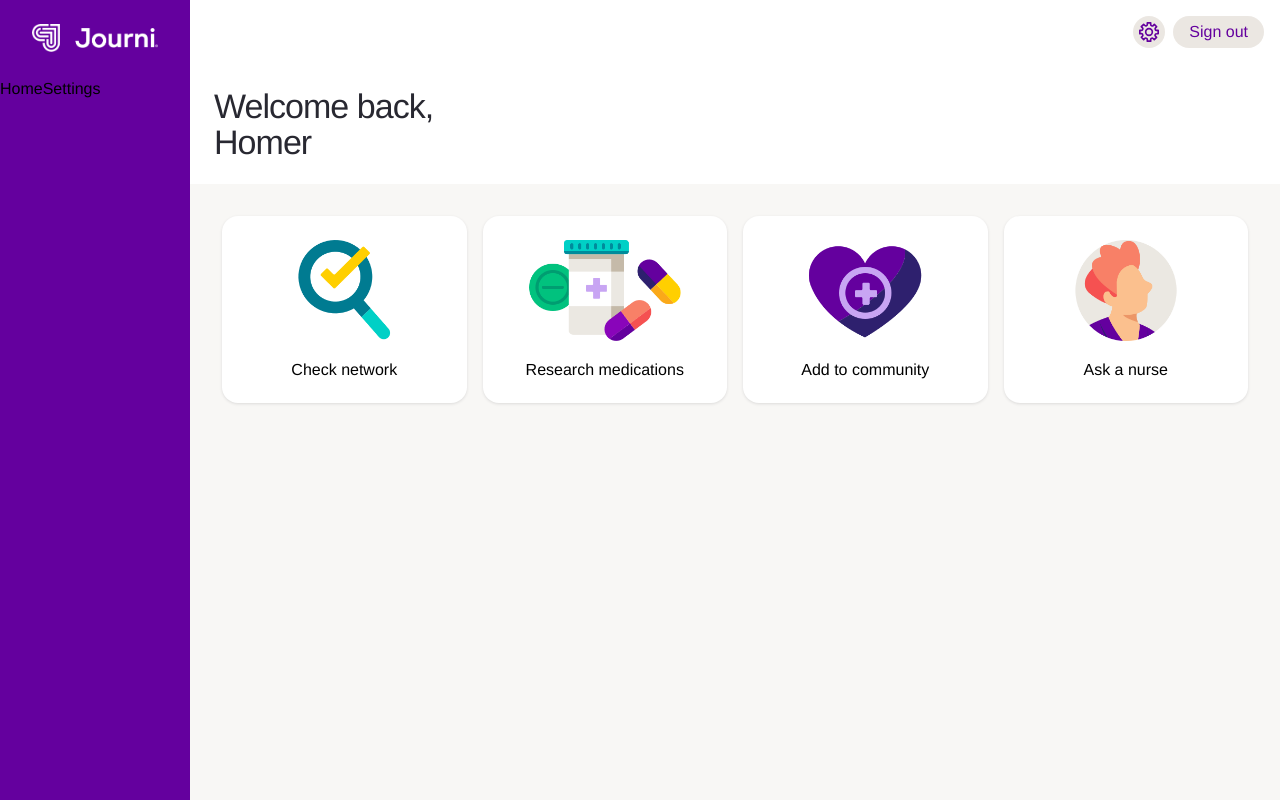
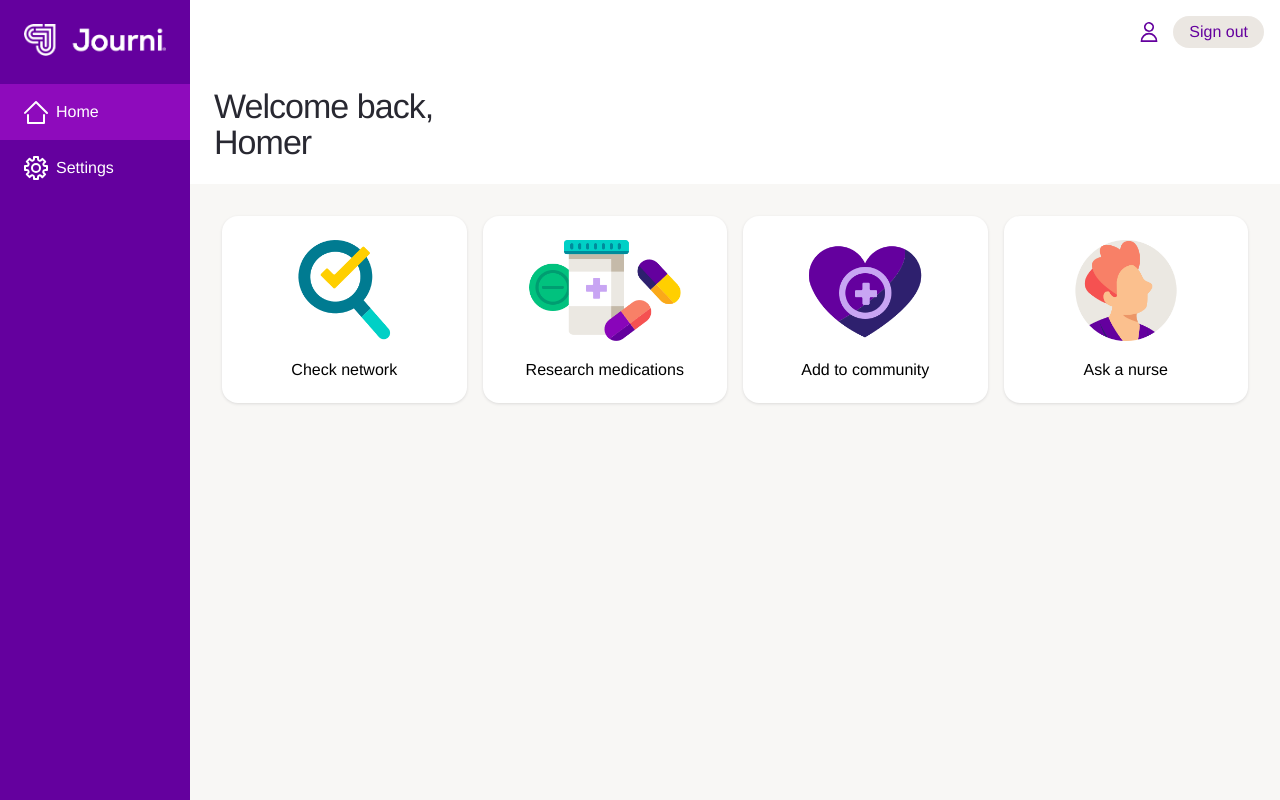
Before and after one commit to joefraley/arstoiarestn, a React (Create React App) app: page / in a window 1280 px wide. Built offline with nearby package versions, Linux system fonts and the light colour scheme; a web font is replaced by a local one.

Commit message:
Epic sidebar and header updates

```diff
--- a/src/scenes/layout/components/header.tsx
+++ b/src/scenes/layout/components/header.tsx
@@ -13,14 +13,14 @@ const Header: React.FC = props => {
     return (
         <div className="bg-white p-xs text-right">
             <Button
-                name="settings-button"
-                variant="secondary"
-                icon="settings"
+                name="header-account-button"
+                variant="link"
+                icon="user"
                 onPress={() => false}
                 className="mr-xxs"
             />
             <Button
-                name="logout-button"
+                name="header-signout-button"
                 variant="secondary"
                 label="Sign out"
                 onPress={() => false}
--- a/src/scenes/layout/components/sidebar.tsx
+++ b/src/scenes/layout/components/sidebar.tsx
@@ -3,22 +3,21 @@
  * -----------------------------------------------------------------------------
  */
 import React from "react"
-import { useHistory } from "react-router-dom"
-import { Button } from "components"
+import { useHistory, matchPath } from "react-router-dom"
+import { Button, Icon } from "components"
+import { IconTypes } from "components/icon/types"
 
 /**
  * Component
  * -----------------------------------------------------------------------------
  */
 const Sidebar: React.FC = props => {
-    const history = useHistory()
-
     /**
      * Template
      */
     return (
         <div id="jo-sidebar">
-            <div className="py-sm px-md">
+            <div className="py-sm px-sm">
                 <img
                     src="/img/brand_wordmark_inverted.png"
                     alt="Journi"
@@ -26,20 +25,63 @@ const Sidebar: React.FC = props => {
                 />
             </div>
             <nav>
-                <Button
-                    name="nav-home-button"
+                <SidebarButton
+                    name="sidebar-home-button"
                     label="Home"
-                    variant="content"
-                    onPress={() => history.push("/")}
+                    icon="home"
+                    destination="/"
                 />
-                <Button
-                    name="nav-home-button"
+                <SidebarButton
+                    name="sidebar-settings-button"
                     label="Settings"
-                    variant="content"
-                    onPress={() => history.push("/settings")}
+                    icon="settings"
+                    destination="/settings"
                 />
             </nav>
         </div>
+    )
+}
+
+/**
+ * Subcomponent: <SidebarButton />
+ * -----------------------------------------------------------------------------
+ */
+const SidebarButton: React.FC<{
+    readonly name: string
+    readonly label: string
+    readonly destination: string
+    readonly icon: IconTypes
+}> = props => {
+    /**
+     * Define hooks
+     */
+    const history = useHistory()
+
+    /**
+     * Determine button styles
+     * TODO: Support active state for child routes
+     */
+    const styles = "jo-sidebar-button py-xs px-sm "
+    const activeStyle = matchPath(history.location.pathname, {
+        path: props.destination,
+        exact: true,
+    })
+        ? "active"
+        : ""
+
+    /**
+     * Template
+     */
+    return (
+        <Button
+            name="sidebar-settings-button"
+            variant="content"
+            onPress={() => history.push(props.destination)}
+            className={styles + activeStyle}
+        >
+            <Icon type={props.icon} inverted={true} />
+            <span className="ml-xxs">{props.label}</span>
+        </Button>
     )
 }
 
--- a/src/scenes/layout/layout.scss
+++ b/src/scenes/layout/layout.scss
@@ -30,3 +30,16 @@ body,
     height: 100%;
     background: $purple;
 }
+
+.jo-sidebar-button {
+    width: 100%;
+    display: flex;
+    flex-direction: row;
+    align-items: center;
+    span {
+        color: $white;
+    }
+    &.active {
+        background: rgba($purple-vivid, 0.7);
+    }
+}
```
